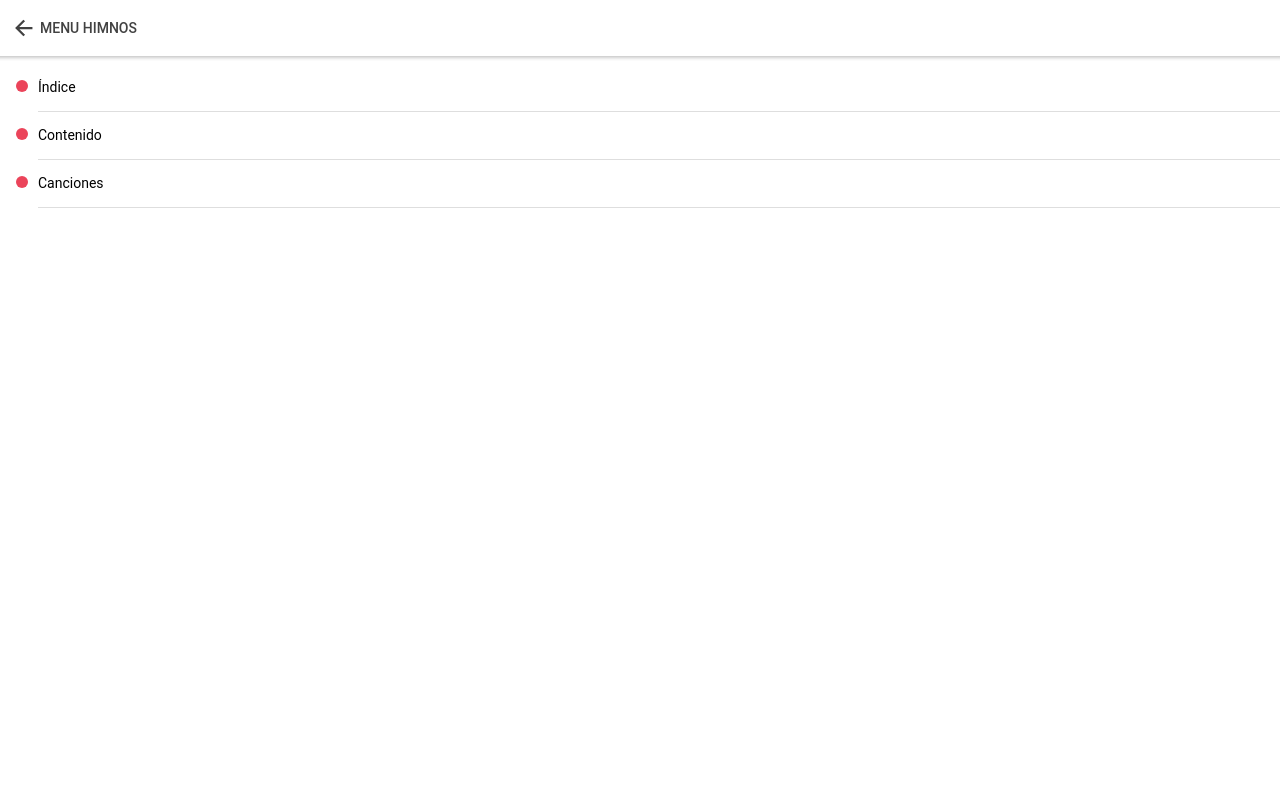
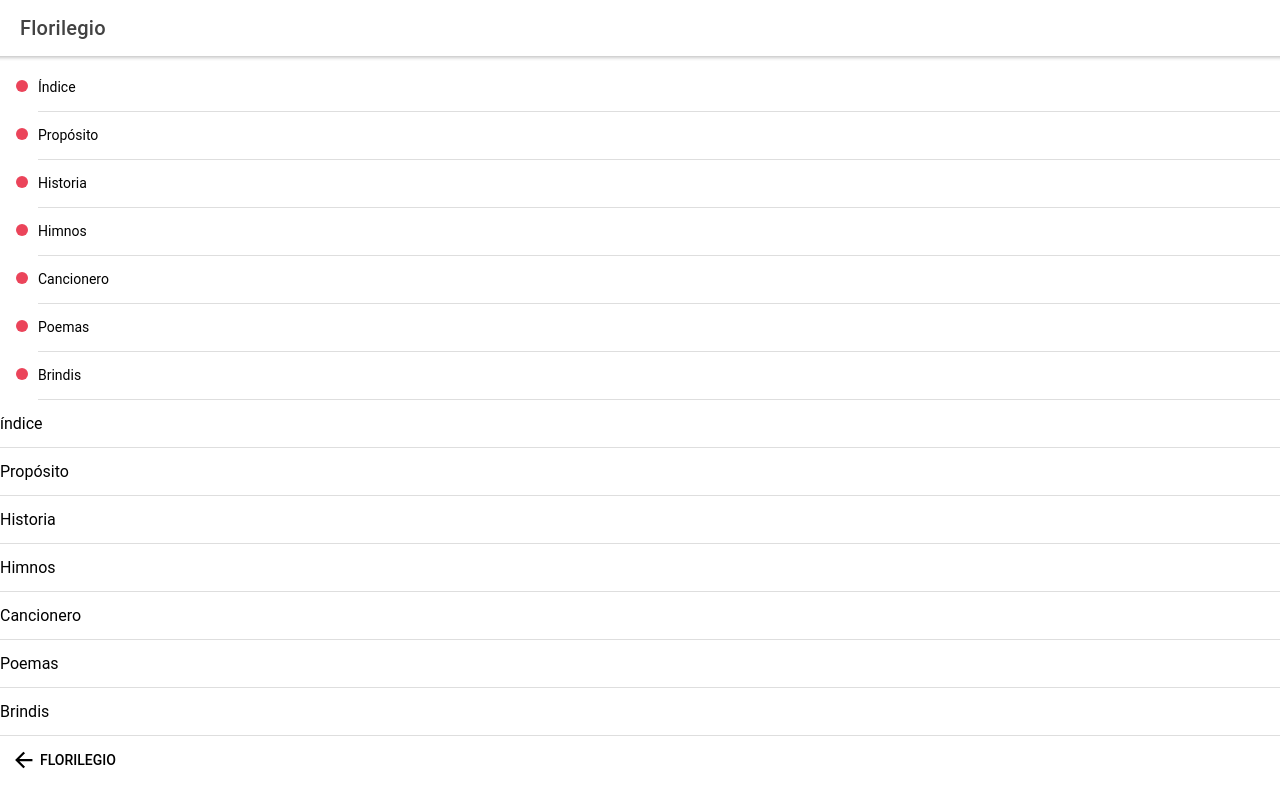
Before and after one commit to joseguambo1994/florilegio-v-1, a React (Create React App) app: page /home in a window 1280 px wide. Built offline with nearby package versions, Linux system fonts and the light colour scheme.

Commit message:
Add Intermediary page and list of anthems and view of anthems

```diff
--- a/src/App.tsx
+++ b/src/App.tsx
@@ -3,6 +3,7 @@ import { IonApp, IonRouterOutlet } from '@ionic/react';
 import { IonReactRouter } from '@ionic/react-router';
 import Home from './pages/Home';
 import ViewMessage from './pages/ViewMessage';
+import ViewAnthem from './pages/ViewAnthem';
 import AnthemsMenu from './pages/AnthemsMenu';
 import HomeMenu from './pages/MainMenu';
 
@@ -32,20 +33,21 @@ const App: React.FC = () => (
         <Route path="/" exact={true}>
           <Redirect to="/home" />
         </Route>
-        {/* <Route path="/home" exact={true}>
-          <MainMenu2 />
-        </Route> */}
+
         <Route exact={true}>
           <HomeMenu />
         </Route>
         <Route path="/home" exact={true}>
+          <HomeMenu />
+        </Route>
+        <Route path="/Himnos" exact={true}>
           <AnthemsMenu />
-        </Route>
-        <Route path="/himnos" exact={true}>
-          <Home />
         </Route>
         <Route path="/message/:id">
            <ViewMessage />
+        </Route>
+        <Route path="/anthem/:id">
+           <ViewAnthem />
         </Route>
       </IonRouterOutlet>
     </IonReactRouter>
--- /dev/null
+++ b/src/components/AnthemListItem.tsx
@@ -0,0 +1,29 @@
+import {
+  IonItem,
+  IonLabel,
+  IonNote
+  } from '@ionic/react';
+import { Anthem } from '../data/anthems';
+import './MessageListItem.css';
+
+interface AnthemListItemProps {
+  anthem: Anthem;
+}
+
+const AnthemListItem: React.FC<AnthemListItemProps> = ({ anthem }) => {
+  return (
+    <IonItem routerLink={`/anthem/${anthem.id}`} detail={false}>
+      <div slot="start" className="dot dot-unread"></div>
+      <IonLabel className="ion-text-wrap">
+        <h2>
+          {anthem.text}
+        </h2>
+        <h3>{anthem.content}</h3>
+        <p>
+  </p>
+      </IonLabel>
+    </IonItem>
+  );
+};
+
+export default AnthemListItem;
--- /dev/null
+++ b/src/data/anthems.ts
@@ -0,0 +1,28 @@
+export interface Anthem {
+    id: number;
+    text:string;
+    content: string;
+  }
+
+  const anthems: Anthem[] = [
+
+    {
+      id:1,
+      text: 'Himno del Ecuador',
+      content: 'himno del ecuador contenidoa himno del ecuador contenidoa himno del ecuador contenidoa '
+    },
+    {
+      id:2,
+      text: 'Himno del Ejército',
+      content: 'Himno del ejéricto contenido Himno del ejéricto contenidoHimno del ejéricto contenido Himno del ejéricto contenido'
+    },
+    {
+      id:3,
+      text: 'Himno de la Caballeria Blindada Galápagos',
+      content: 'Himno de la caballeria Himno de la caballeriaHimno de la caballeriaHimno de la caballeria Himno de la caballeria'
+    },
+  ];
+
+  export const getAnthems = () => anthems;
+
+  export const getAnthem = (id: number) => anthems.find(element => element.id === id);
--- /dev/null
+++ b/src/data/himnos.ts
@@ -0,0 +1,24 @@
+export interface Menu {
+    id: number;
+    text:string;
+  }
+
+  const menus: Menu[] = [
+
+    {
+      id:1,
+      text: 'Himno del Ecuador'
+    },
+    {
+      id:2,
+      text: 'Himno del Ejército'
+    },
+    {
+      id:3,
+      text: 'Himno de la Caballeria Blindada Galápagos'
+    },
+  ];
+
+  export const getMenus = () => menus;
+
+  export const getMenu = (id: number) => menus.find(m => m.id === id);
--- a/src/data/menus.ts
+++ b/src/data/menus.ts
@@ -11,12 +11,28 @@ const menus: Menu[] = [
   },
   {
     id:2,
-    text: 'Contenido'
+    text: 'Propósito'
   },
   {
     id:3,
-    text: 'Canciones'
+    text: 'Historia'
   },
+  {
+    id:4,
+    text: 'Himnos'
+  },
+  {
+    id:5,
+    text: 'Cancionero'
+  },
+  {
+    id:6,
+    text: 'Poemas'
+  },
+  {
+    id:7,
+    text: 'Brindis'
+  }
 ];
 
 export const getMenus = () => menus;
--- a/src/pages/AnthemsMenu.tsx
+++ b/src/pages/AnthemsMenu.tsx
@@ -1,6 +1,6 @@
 import { useState } from 'react';
 import { Message, getMessage } from '../data/messages';
-import {Menu, getMenu,getMenus} from '../data/menus';
+import {Menu, getMenu,getMenus} from '../data/himnos';
 import MenuListItem from '../components/MenuListItem';
 import {
   IonBackButton,
@@ -24,14 +24,16 @@ import { personCircle } from 'ionicons/icons';
 import { useParams } from 'react-router';
 import './ViewMessage.css';
 import { url } from 'node:inspector';
+import AnthemListItem from '../components/AnthemListItem';
+import { Anthem, getAnthems } from '../data/anthems';
 
 function AnthemsMenu() {
 
-  const [menus, setMenus] = useState<Menu[]>([]);
+  const [anthems, setAnthems] = useState<Anthem[]>([]);
 
   useIonViewWillEnter(() => {
-    const mnus = getMenus();
-    setMenus(mnus);
+    const mnus = getAnthems();
+    setAnthems(mnus);
   });
 
 
@@ -52,7 +54,7 @@ function AnthemsMenu() {
         {/* <IonRefresher slot="fixed" onIonRefresh={refresh}>
           <IonRefresherContent></IonRefresherContent>
         </IonRefresher> */}
-{menus ? (
+
           <>
         <IonHeader collapse="condense">
           <IonToolbar>
@@ -63,12 +65,10 @@ function AnthemsMenu() {
         </IonHeader>
 
         <IonList>
-          {menus.map(m => <MenuListItem key={m.id} menu={m} />)}
+          {anthems.map(element => <AnthemListItem key={element.id} anthem={element} />)}
         </IonList>
         </>
-        ) : (
-          <div>Message not found</div>
-        )}
+
       </IonContent>
     </IonPage>
   );
--- a/src/pages/MainMenu.tsx
+++ b/src/pages/MainMenu.tsx
@@ -10,7 +10,12 @@ import {
   IonRefresherContent,
   IonTitle,
   IonToolbar,
-  useIonViewWillEnter
+  useIonViewWillEnter,
+  IonButton,
+  IonBackButton,
+  IonButtons,
+  IonItem,
+  IonLabel
 } from '@ionic/react';
 import './Home.css';
 
@@ -51,7 +56,45 @@ const HomeMenu: React.FC = () => {
 
         <IonList>
           {menus.map(m => <MenuListItem key={m.id} menu={m} />)}
+          <IonItem href="/himnos">
+            <IonLabel>
+                  índice
+              </IonLabel>
+            </IonItem>
+            <IonItem href="/himnos">
+            <IonLabel>
+                  Propósito
+              </IonLabel>
+            </IonItem>
+            <IonItem href="/himnos">
+            <IonLabel>
+                  Historia
+              </IonLabel>
+            </IonItem>
+            <IonItem href="/Himnos">
+            <IonLabel>
+                  Himnos
+              </IonLabel>
+            </IonItem>
+            <IonItem href="/Cancionero">
+            <IonLabel>
+                  Cancionero
+              </IonLabel>
+            </IonItem>
+            <IonItem href="/Poemas">
+            <IonLabel>
+                  Poemas
+              </IonLabel>
+            </IonItem>
+            <IonItem href="/Brindis">
+            <IonLabel>
+                  Brindis
+              </IonLabel>
+            </IonItem>
         </IonList>
+        <IonButtons>
+            <IonBackButton text="Florilegio" defaultHref="/home"></IonBackButton>
+          </IonButtons>
       </IonContent>
     </IonPage>
   );
--- /dev/null
+++ b/src/pages/ViewAnthem.tsx
@@ -0,0 +1,71 @@
+import { useState } from 'react';
+import { Anthem, getAnthem } from '../data/anthems';
+import {
+  IonBackButton,
+  IonButtons,
+  IonContent,
+  IonHeader,
+  IonIcon,
+  IonItem,
+  IonLabel,
+  IonNote,
+  IonImg,
+  IonPage,
+  IonToolbar,
+  useIonViewWillEnter,
+} from '@ionic/react';
+import { personCircle } from 'ionicons/icons';
+import { useParams } from 'react-router';
+import './ViewMessage.css';
+import { url } from 'node:inspector';
+
+function ViewAnthem() {
+  const [anthem, setAnthem] = useState<Anthem>();
+  const params = useParams<{ id: string }>();
+
+  useIonViewWillEnter(() => {
+    const anthm = getAnthem(parseInt(params.id, 10));
+    setAnthem(anthm);
+  });
+  const ruta: string = "../imagenes/imagen2.png"
+  return (
+    <IonPage id="view-message-page">
+      <IonHeader translucent>
+        <IonToolbar>
+          <IonButtons>
+            <IonBackButton text="Florilegio" defaultHref="/home"></IonBackButton>
+          </IonButtons>
+        </IonToolbar>
+      </IonHeader>
+
+
+
+      <IonContent fullscreen >
+        {anthem ? (
+          <>
+            <IonItem>
+              {/* <IonIcon icon={personCircle} color="primary"></IonIcon> */}
+              <IonLabel className="ion-text-wrap">
+                <h2>
+                  {anthem.text}
+
+                </h2>
+
+              </IonLabel>
+            </IonItem>
+
+            <div className="ion-padding" >
+
+              <h1>{anthem.content}</h1>
+              <p>{anthem.content}</p>
+            </div>
+          </>
+        ) : (
+          <div>Message not found</div>
+        )}
+      </IonContent>
+    </IonPage>
+  );
+}
+
+export default ViewAnthem;
```
